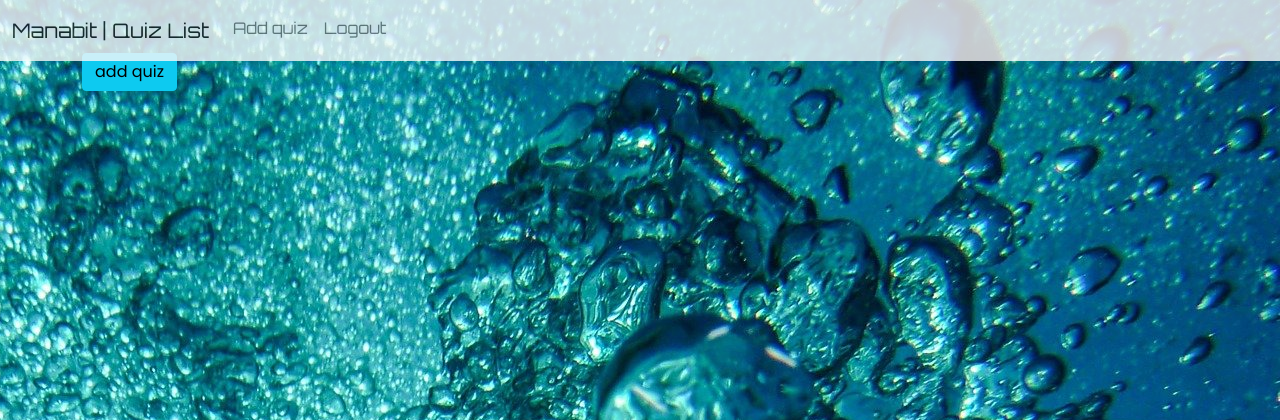
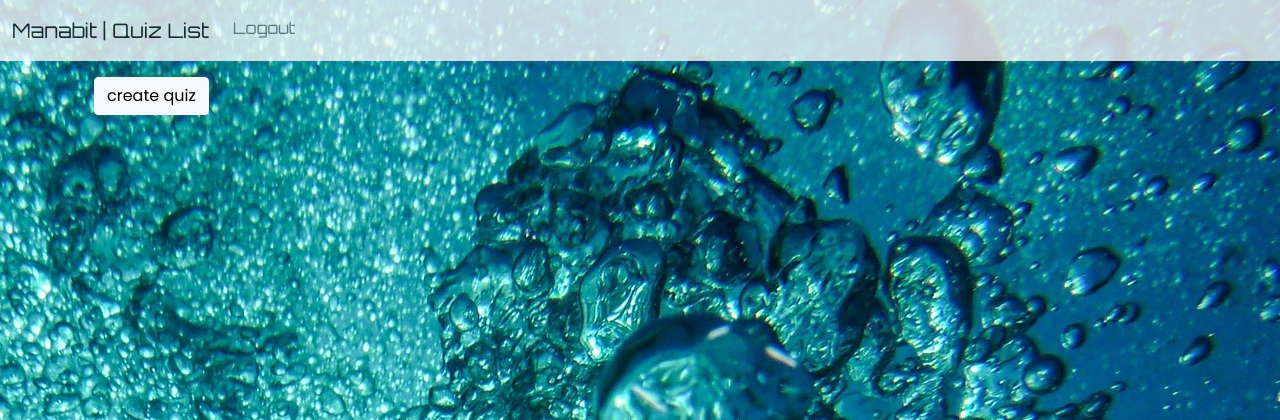
Before and after one commit to hrmtk/django-quiz-app, a Django app: page / in a window 1280 px wide. Shown: the top 420 px of the page. Run offline with Django 3.2, Linux system fonts and the light colour scheme; the visitor is signed in with stand-in values (Sample User, id 1); data that the repository does not hold is empty; parts of the project's set-up code (start-up, migrations or seed data) failed here and were passed over; some libraries are stand-ins or nearby versions.

Commit message:
Add modal for question

```diff
--- a/quiz/forms.py
+++ b/quiz/forms.py
@@ -5,7 +5,6 @@ class QuizForm(forms.ModelForm):
 	class Meta:
 		model = Quiz
 		exclude = ['created_by']
-		# fields = ('quiz_title', 'topic', 'num_of_question', 'time',)
 
 
 class QuestionForm(forms.ModelForm):
--- a/quiz/static/quiz/main.js
+++ b/quiz/static/quiz/main.js
@@ -5,7 +5,7 @@ const modalTitle = document.getElementById('modalTitle')
 const startBtn = document.getElementById('start-button')
 const quizView = document.getElementById('quiz-list-view')
 
-const quizUrl = window.location.href + "add/"
+const quizUrl = window.location.href + "create/"
 const quizForm = document.getElementById('quiz-form')
 
 const quizTitleInput = document.getElementById('id_quiz_title')
@@ -42,7 +42,8 @@ quizForm.addEventListener('submit', e=> {
 			'time': timeInput.value
 		},
 		success: function(response) {
-			$('#addQuiz').modal('hide')
+
+			$('#createQuiz').modal('hide')
 			quizForm.reset()
 		},
 		error: function(error) {
--- a/quiz/templates/quiz/main.html
+++ b/quiz/templates/quiz/main.html
@@ -1,5 +1,6 @@
 {% extends 'base.html' %}
 {% load static %}
+{% load crispy_forms_tags %}
 
 {% block scripts %}
   <script src="{% static 'quiz/main.js' %}" defer></script>
@@ -17,47 +18,89 @@ Quiz List
 {% block content %}
 
 <div class="container" id="quiz-list-view">
+  <!-- Button trigger create quiz modal -->
+  <button type="button" class="btn btn-light mb-2" data-bs-toggle="modal" data-bs-target="#createQuiz">
+    create quiz
+  </button>
+
   <div class="row row-cols-1 row-cols-md-3 g-4">
+
     {% for obj in objects %}
 
-    <!-- Button trigger modal -->
+    <!-- Button trigger each quiz start modal -->
     <!-- Card -->
-    <button
-      type="button"
-      class="btn modal-button text-left"
-      data-pk="{{ obj.pk }}"
-      data-quiz="{{ obj.quiz_title }}"
-      data-bs-toggle="modal"
-      data-bs-target="#quizStartModal"
-    >
       <div class="col">
         <div class="card">
           <div class="card-body">
-            <div class="card-header">{{obj.quiz_title}}</div>
+            <div class="card-header text-center">{{obj.quiz_title}}</div>
             <div class="card-text text-left">
               <dl>
                 <dt>Number of questions</dt>
-                <dd>{{obj.num_of_question}}</dd>
+                <dd>{{obj.number_of_question}}</dd>
                 <dt>Duration</dt>
                 <dd>{{obj.time}} min(s)</dd>
                 <dt>Created by</dt>
                 <dd>{{obj.created_by}}</dd>
               </dl>
             </div>
+            <button
+              type="button"
+              class="btn btn-info modal-button"
+              data-pk="{{ obj.pk }}"
+              data-quiz="{{ obj.quiz_title }}"
+              data-bs-toggle="modal"
+              data-bs-target="#quizStartModal"
+            >
+            start
+            </button>
+            {% if request.user == obj.created_by %}
+              <button
+              type="button"
+              class="btn btn-outline-success modal-button"
+              data-pk="{{ obj.pk }}"
+              data-quiz="{{ obj.quiz_title }}"
+              data-bs-toggle="modal"
+              data-bs-target="#addQuestion"
+              >
+              add
+              </button>
+            {% endif %}
           </div>
-          <div class="card-footer">
+          <div class="card-footer text-center">
             <small class="text-muted">{{obj.topic}}</small>
           </div>
         </div>
       </div>
-    </button>
 
     {% endfor %}
   </div>
 </div>
 
 
-<!-- Modal -->
+<!-- Create quiz modal -->
+<div class="modal fade" id="createQuiz" tabindex="-1" aria-labelledby="exampleModalLabel" aria-hidden="true">
+  <div class="modal-dialog">
+    <div class="modal-content">
+      <div class="modal-header">
+        <h5 class="modal-title" id="exampleModalLabel">Create quiz</h5>
+        <button type="button" class="btn-close" data-bs-dismiss="modal" aria-label="Close"></button>
+      </div>
+      <div class="modal-body">
+        <form id="quiz-form">
+          {% csrf_token %}
+          {{ form1|crispy }}
+          <div class="modal-footer">
+            <button type="button" class="btn btn-light" data-bs-dismiss="modal">close</button>
+            <button type="submit" class="btn btn-info">create</button>
+          </div>
+        </form>
+      </div>
+    </div>
+  </div>
+</div>
+
+
+<!-- Quiz start modal -->
 <div class="modal fade" id="quizStartModal" tabindex="-1" aria-labelledby="modalTitle" aria-hidden="true">
   <div class="modal-dialog">
     <div class="modal-content">
@@ -77,21 +120,20 @@ Quiz List
 </div>
 
 
-
-<!-- Modal -->
-  <div class="modal fade" id="addQuiz" tabindex="-1" aria-labelledby="exampleModalLabel" aria-hidden="true">
+<!-- Add question modal -->
+<div class="modal fade" id="addQuestion" tabindex="-1" aria-labelledby="exampleModalLabel" aria-hidden="true">
   <div class="modal-dialog">
     <div class="modal-content">
       <div class="modal-header">
-          <h5 class="modal-title" id="exampleModalLabel">Create quiz</h5>
+        <h5 class="modal-title" id="exampleModalLabel">Add question</h5>
         <button type="button" class="btn-close" data-bs-dismiss="modal" aria-label="Close"></button>
       </div>
       <div class="modal-body">
-          <form id="quiz-form">
+        <form id="post-form">
           {% csrf_token %}
-            {{ form1.as_p }}
+          {{ form2|crispy }}
           <div class="modal-footer">
-              <button type="button" class="btn btn-danger" data-bs-dismiss="modal">close</button>
+            <button type="button" class="btn btn-light" data-bs-dismiss="modal">close</button>
             <button type="submit" class="btn btn-success">+ add</button>
           </div>
         </form>
@@ -100,42 +142,6 @@ Quiz List
   </div>
 </div>
 
-  <!-- Button trigger modal -->
-  <button type="button" class="btn btn-info mb-2" data-bs-toggle="modal" data-bs-target="#addQuiz">
-    add quiz
-  </button>
-
-
-
-
-
-  <!-- Modal -->
-  <!-- <div class="modal fade" id="addQuestion" tabindex="-1" aria-labelledby="exampleModalLabel" aria-hidden="true">
-    <div class="modal-dialog">
-      <div class="modal-content">
-        <div class="modal-header">
-          <h5 class="modal-title" id="exampleModalLabel">Create post</h5>
-          <button type="button" class="btn-close" data-bs-dismiss="modal" aria-label="Close"></button>
-        </div>
-        <div class="modal-body">
-          <form id="post-form">
-            {% csrf_token %}
-            {{ forms.question.as_p }}
-
-            <div class="modal-footer">
-              <button type="button" class="btn btn-danger" data-bs-dismiss="modal">close</button>
-              <button type="submit" class="btn btn-success">+ add</button>
-            </div>
-          </form>
-        </div>
-      </div>
-    </div>
-  </div>
-
-  <!-- Button trigger modal -->
-  <!-- <button type="button" class="btn btn-info mb-2" data-bs-toggle="modal" data-bs-target="#addQuestion">
-    add post
-  </button> -->
 
 
 
--- a/quiz/templates/quiz/question.html
+++ b/quiz/templates/quiz/question.html
@@ -26,7 +26,7 @@
 		{% csrf_token %}
 		<div id="quiz-box"></div>
 		<button type="submit" class="btn btn-info mt-3">save</button>
-	<a href="{% url 'quiz:quiz_list' %}" button class="btn btn-light mt-3 ml-4">back</a>
+	<a href="{% url 'quiz:home_view' %}" button class="btn btn-light mt-3 ml-4">back</a>
 	</form>
 {% else %}
 
--- a/quiz/urls.py
+++ b/quiz/urls.py
@@ -1,7 +1,7 @@
 from django.urls import path
 from .views import (
 	home_view,
-	add_quiz,
+	create_quiz,
 	question_view,
 	question_detail_view,
 	save_answer_view,
@@ -11,7 +11,7 @@ app_name = 'quiz'
 
 urlpatterns = [
 	path('', home_view, name='home_view'),
-	path('add/', add_quiz, name='add_quiz'),
+	path('create/', create_quiz, name='create_quiz'),
 	path('<pk>/', question_view, name='question_view'),
 	path('<pk>/detail/', question_detail_view, name='question_detail_view'),
 	path('<pk>/save/', save_answer_view, name='save_answer_view'),
--- a/quiz/views.py
+++ b/quiz/views.py
@@ -1,26 +1,28 @@
 from django.shortcuts import render
-from django.views.generic import ListView
 from django.http import JsonResponse
+from django.db.models import Count
 from .models import Topic, Quiz, Question, Result
-from django.views.generic.edit import FormMixin
 from .forms import QuizForm, QuestionForm
 
 
 def home_view(request):
-	objects = Quiz.objects.all()
+	objects = Quiz.objects.annotate(number_of_question=Count('question'))
 	form1 = QuizForm()
+	form2 = QuestionForm()
 	context = {
 		'objects': objects,
-		'form1': form1
+		'form1': form1,
+		'form2': form2,
 	}
 
 	return render(request, 'quiz/main.html', context)
 
 
-def add_quiz(request):
+def create_quiz(request):
 	if request.is_ajax():
 		form = QuizForm(request.POST)
 		if form.is_valid():
+			print('hi')
 			instance = form.save(commit=False)
 			instance.created_by = request.user
 			instance.save()
--- a/static/style.css
+++ b/static/style.css
@@ -22,7 +22,7 @@ body {
 	font-family: 'Orbitron', sans-serif;
 }
 
-/* Quiz-list page*/
+/* home page*/
 .card {
 	background: linear-gradient(90deg, rgba(2,0,36,1) 0%, rgba(146,219,222,1) 0%, rgba(252,252,252,1) 100%);
 	opacity: 0.9;
@@ -109,6 +109,7 @@ body {
 	background-color: #f76b8a;
   outline: none !important;
   border: none !important;
+  box-shadow: none !important;
   color: white;
 }
 
--- a/templates/base.html
+++ b/templates/base.html
@@ -35,9 +35,6 @@
 	      <ul class="navbar-nav me-auto mb-2 mb-lg-0">
 	      	{% if user.is_authenticated %}
 		        <li class="nav-item">
-		          <a class="nav-link" aria-current="page" href="#">Add quiz</a>
-		        </li>
-		        <li class="nav-item">
 		          <a class="nav-link" href="{% url 'logout' %}">Logout</a>
 		        </li>
 	      	{% else %}
@@ -58,6 +55,7 @@
 		{% endblock %}
 	</div>
 
+
 	<!-- JavaScript Bundle with Popper -->
 	<script src="https://cdn.jsdelivr.net/npm/bootstrap@5.1.0/dist/js/bootstrap.bundle.min.js" integrity="sha384-U1DAWAznBHeqEIlVSCgzq+c9gqGAJn5c/t99JyeKa9xxaYpSvHU5awsuZVVFIhvj" crossorigin="anonymous"></script>
 
```
Also changed, not shown: quiz_proj/settings.py (+10 -1 lines). Lines whose indentation alone changed are shown as unchanged.
